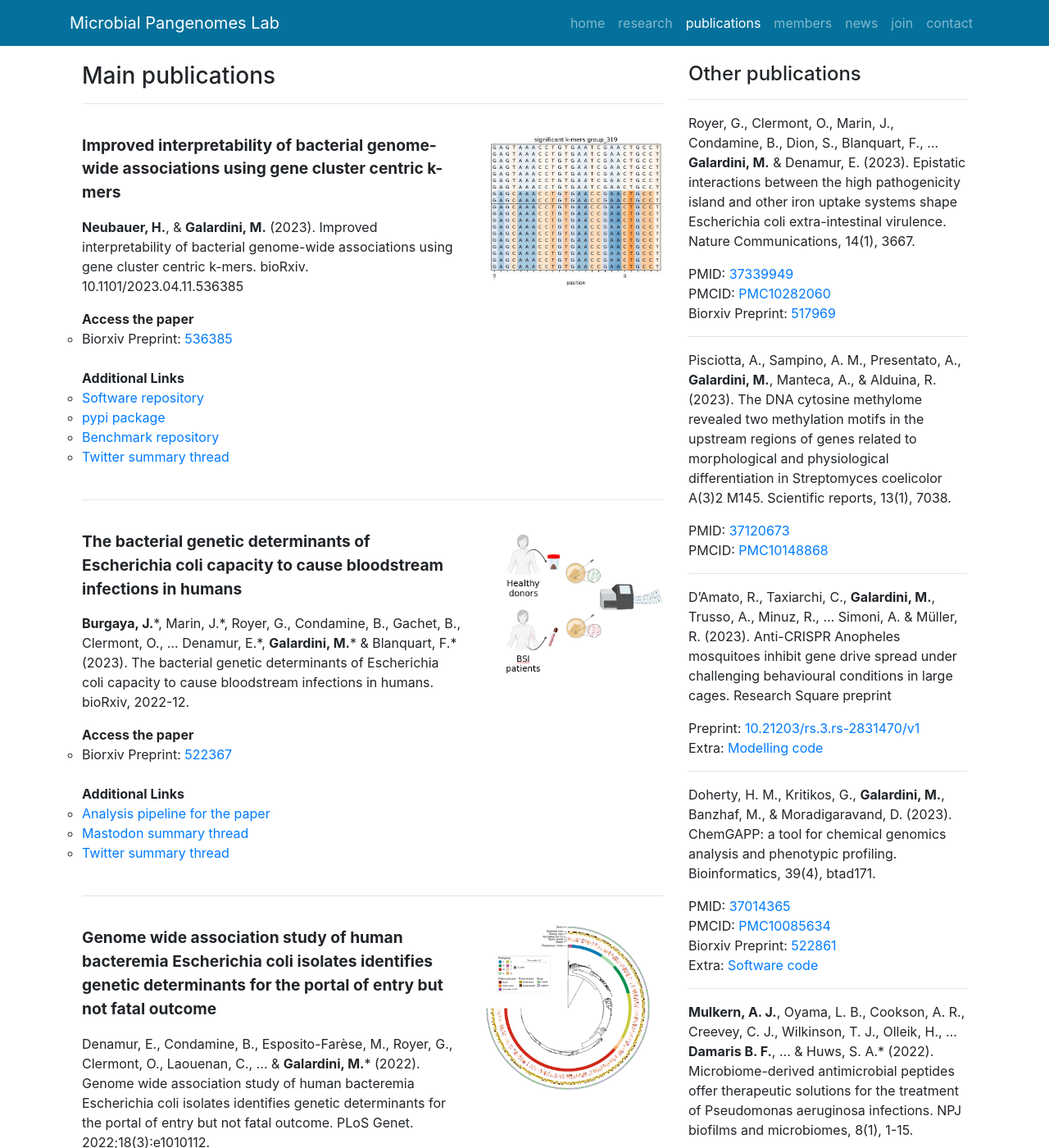
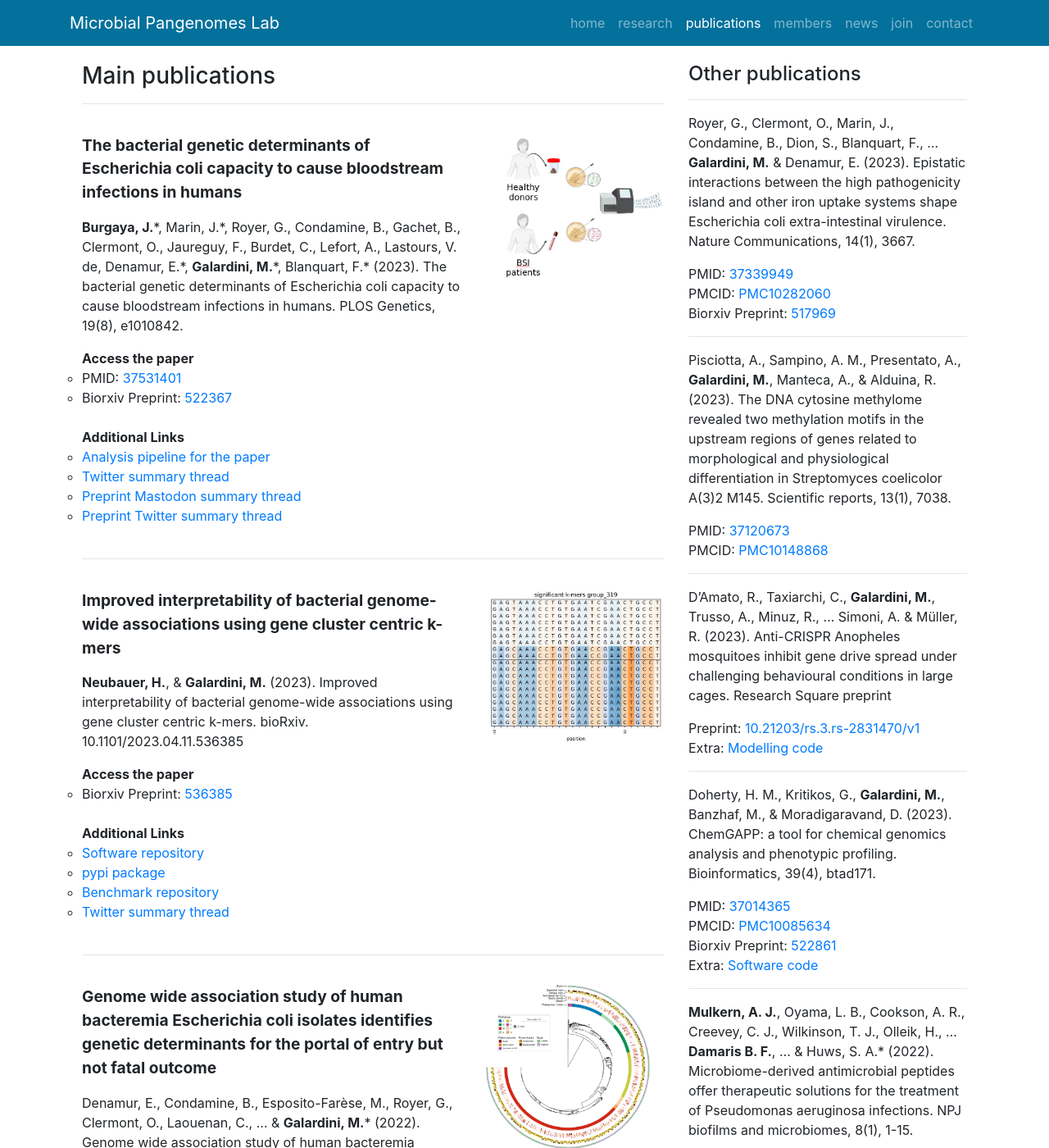
Before and after one commit to microbial-pangenomes-lab/microbial-pangenomes-lab.github.io, a Jekyll site: the page built from publications/index.html, in a window 1280 px wide and 1400 px high. Shown: the whole window at 82% size. Built offline with Jekyll 4.4.1, drawn with Linux system fonts in a browser that asks for light colours; nearby versions of some CDN libraries; comment, search, counter and statistics services are not loaded; some of the changed lines change nothing that is shown.

Commit message:
Update publications

```diff
--- a/_data/publications.yml
+++ b/_data/publications.yml
@@ -46,6 +46,23 @@
 #     - name: Celebratory Tweetstorm by corresponding author First Surname
 #       url: https://twitter.com/mctucsf/status/1172334750205218816
 
+ - title: "The bacterial genetic determinants of Escherichia coli capacity to cause bloodstream infections in humans"
+   citation: "**Burgaya, J.**&#42;, Marin, J.&#42;, Royer, G., Condamine, B., Gachet, B., Clermont, O., Jaureguy, F., Burdet, C., Lefort, A., Lastours, V. de, Denamur, E.&#42;, **Galardini, M.**&#42;, Blanquart, F.&#42; (2023). The bacterial genetic determinants of Escherichia coli capacity to cause bloodstream infections in humans. PLOS Genetics, 19(8), e1010842."
+   date: '202308'
+   image: '/static/img/pub/burgaya_2023.jpg'
+   pmid: '37531401'
+   #pmcid: 'PMC8946752'
+   biorxiv: '2022.12.31.522367'
+   links:
+     - name: Analysis pipeline for the paper
+       url: https://github.com/jburgaya/2022_ecoli_commensal
+     - name: Twitter summary thread
+       url: https://twitter.com/mgalactus/status/1687002287330209792
+     - name: Preprint Mastodon summary thread
+       url: https://fediscience.org/@mgalactus/109624763227588844
+     - name: Preprint Twitter summary thread
+       url: https://twitter.com/mgalactus/status/1610307002529452032
+
  - title: "Improved interpretability of bacterial genome-wide associations using gene cluster centric k-mers"
    citation: "**Neubauer, H.**, & **Galardini, M.** (2023). Improved interpretability of bacterial genome-wide associations using gene cluster centric k-mers. bioRxiv. 10.1101/2023.04.11.536385"
    date: '202304'
@@ -62,21 +79,6 @@
        url: https://github.com/microbial-pangenomes-lab/panfeed_benchmark_scripts
      - name: Twitter summary thread
        url: https://twitter.com/mgalactus/status/1646131125629198338
-
- - title: "The bacterial genetic determinants of Escherichia coli capacity to cause bloodstream infections in humans"
-   citation: "**Burgaya, J.**&#42;, Marin, J.&#42;, Royer, G., Condamine, B., Gachet, B., Clermont, O., ... Denamur, E.&#42;, **Galardini, M.**&#42; & Blanquart, F.&#42; (2023). The bacterial genetic determinants of Escherichia coli capacity to cause bloodstream infections in humans. bioRxiv, 2022-12."
-   date: '202301'
-   image: '/static/img/pub/burgaya_2023.jpg'
-   #pmid: '35324915'
-   #pmcid: 'PMC8946752'
-   biorxiv: '2022.12.31.522367'
-   links:
-     - name: Analysis pipeline for the paper
-       url: https://github.com/jburgaya/2022_ecoli_commensal
-     - name: Mastodon summary thread
-       url: https://fediscience.org/@mgalactus/109624763227588844
-     - name: Twitter summary thread
-       url: https://twitter.com/mgalactus/status/1610307002529452032
 
  - title: "Genome wide association study of human bacteremia Escherichia coli isolates identifies genetic determinants for the portal of entry but not fatal outcome"
    citation: "Denamur, E., Condamine, B., Esposito-Farèse, M., Royer, G., Clermont, O., Laouenan, C., ... & **Galardini, M.**&#42; (2022). Genome wide association study of human bacteremia Escherichia coli isolates identifies genetic determinants for the portal of entry but not fatal outcome. PLoS Genet. 2022;18(3):e1010112."
```
